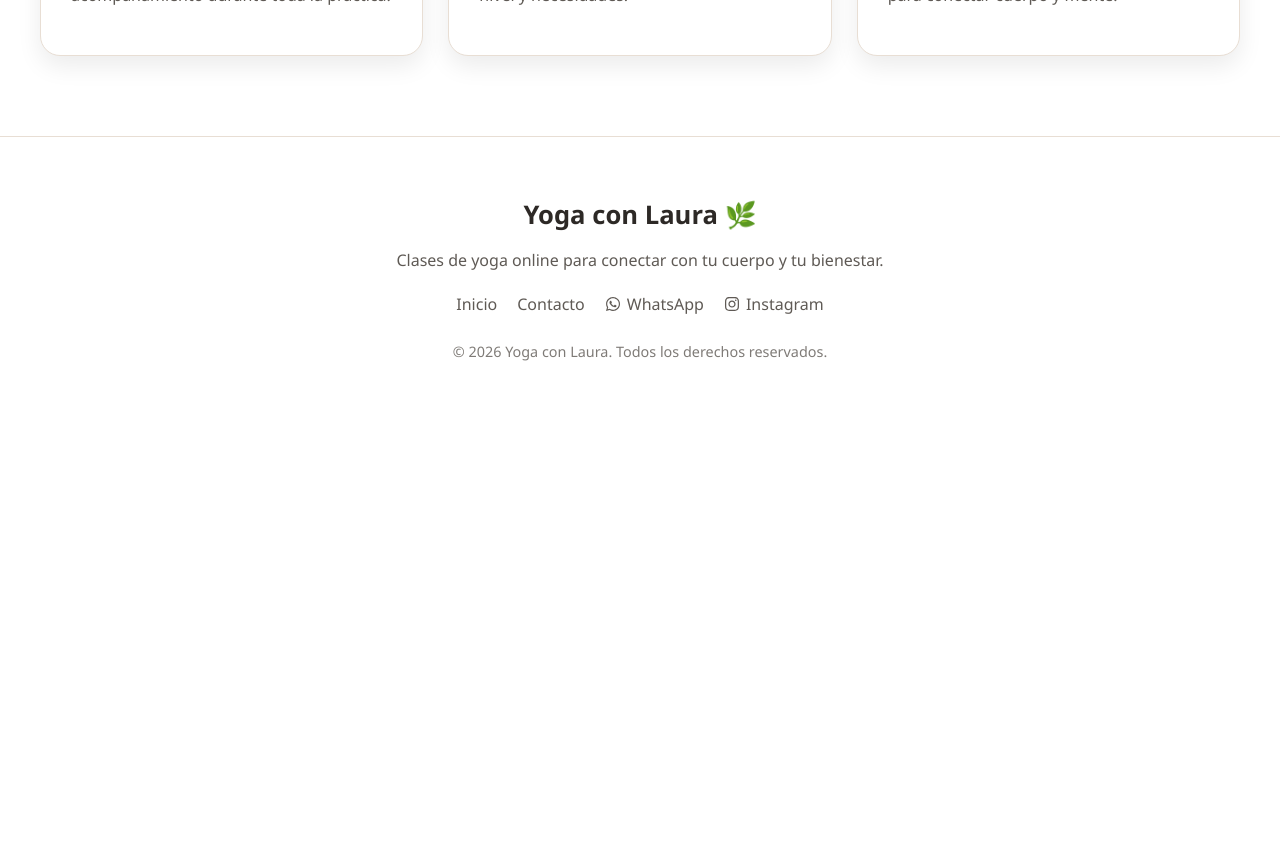
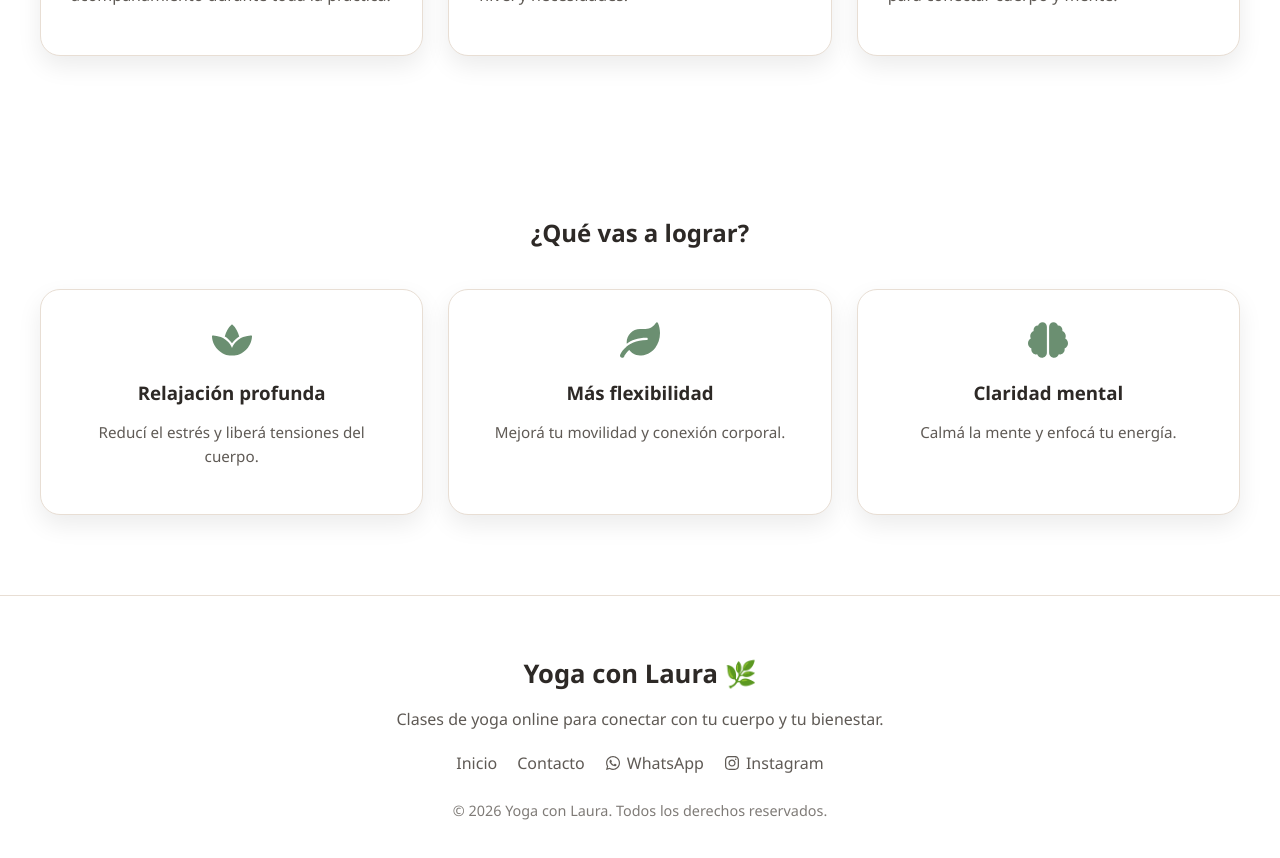
Before and after one commit to laulila/YogaPlace-Ig, a React (Vite) app: page / in a window 1280 px wide. Shown: the part 1940-2798 px from the top of the page. Before the commit the page ends 2353 px from the top, so only its background shows below. Built offline with nearby package versions, Linux system fonts and the light colour scheme.

Commit message:
se agrego Benefits

```diff
--- a/src/pages/Home/Home.css
+++ b/src/pages/Home/Home.css
@@ -1,3 +1,44 @@
 .home {
   width: 100%;
 }
+.benefits {
+  text-align: center;
+}
+
+.benefits h2 {
+  margin-bottom: 40px;
+}
+
+.benefits-grid {
+  display: grid;
+  grid-template-columns: repeat(auto-fit, minmax(240px, 1fr));
+  gap: 25px;
+}
+
+.benefit-card {
+  background: var(--bg);
+  border: 1px solid var(--border);
+  border-radius: 20px;
+  padding: 30px;
+  box-shadow: var(--shadow);
+  transition: transform 0.3s ease, box-shadow 0.3s ease;
+}
+
+.benefit-card:hover {
+  transform: translateY(-8px);
+}
+
+.icon {
+  font-size: 40px;
+  color: var(--accent);
+  margin-bottom: 15px;
+}
+
+.benefit-card h3 {
+  margin-bottom: 10px;
+}
+
+.benefit-card p {
+  font-size: 0.95rem;
+  color: var(--text);
+}
--- a/src/pages/Home/Home.jsx
+++ b/src/pages/Home/Home.jsx
@@ -4,18 +4,49 @@ import About from "../../components/About";
 import Cards from "../../components/Cards";
 import Footer from "../../components/Footer";
 import WhatsAppButton from "../../components/WhatsAppButton";
-
+import { FaSpa, FaLeaf, FaBrain } from "react-icons/fa";
 import "./Home.css";
 
 function Home() {
   return (
     <div className="home">
+
       <Navbar />
       <Hero />
       <About />
       <Cards />
+
+
+<section className="benefits">
+
+  <h2>¿Qué vas a lograr?</h2>
+
+  <div className="benefits-grid">
+
+    <article className="benefit-card">
+      <FaSpa className="icon" />
+      <h3>Relajación profunda</h3>
+      <p>Reducí el estrés y liberá tensiones del cuerpo.</p>
+    </article>
+
+    <article className="benefit-card">
+      <FaLeaf className="icon" />
+      <h3>Más flexibilidad</h3>
+      <p>Mejorá tu movilidad y conexión corporal.</p>
+    </article>
+
+    <article className="benefit-card">
+      <FaBrain className="icon" />
+      <h3>Claridad mental</h3>
+      <p>Calmá la mente y enfocá tu energía.</p>
+    </article>
+
+  </div>
+
+</section>
       <Footer />
       <WhatsAppButton />
+
     </div>
   );
 }
```
